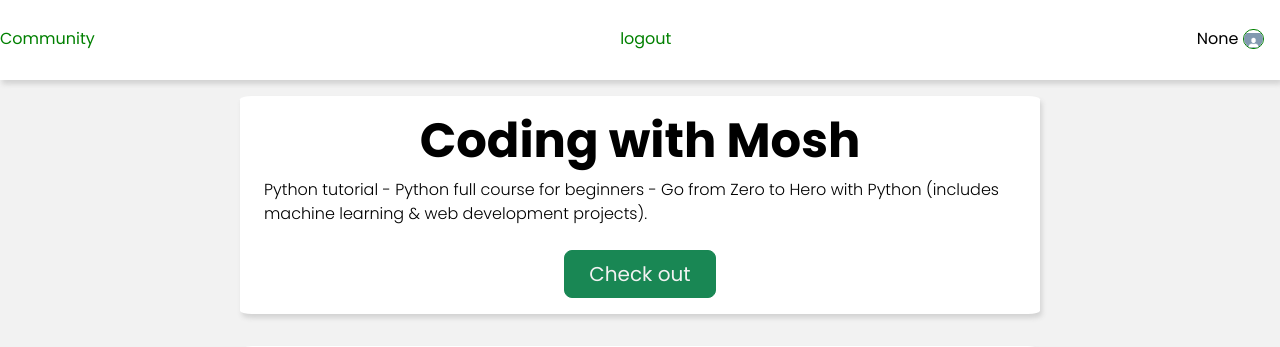
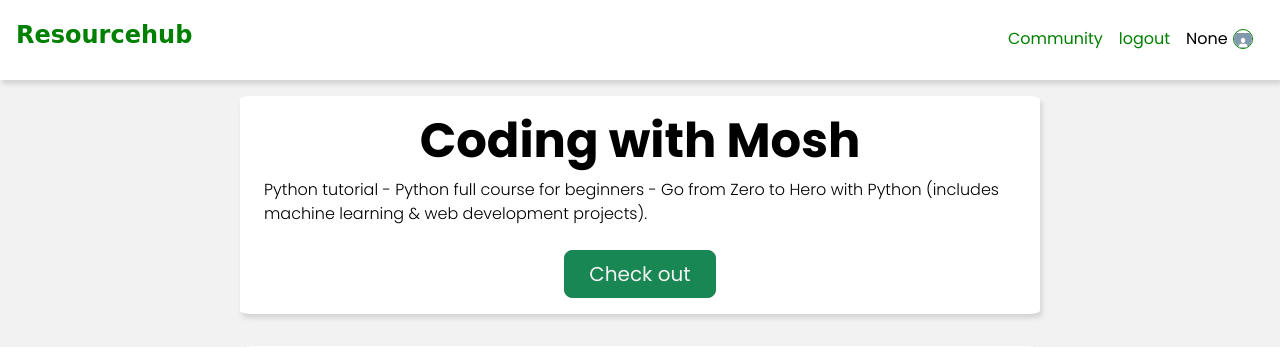
Before and after one commit to jkarenzi/resource_hub, a Flask app: page /python.html in a window 1280 px wide. Shown: the top 347 px of the page. Run offline with Flask 3, Linux system fonts and the light colour scheme.

Commit message:
small changes

```diff
--- a/templates/python.html
+++ b/templates/python.html
@@ -20,6 +20,8 @@
   </head>
   <body>
     <header>
+        <h3><a href="./form.html">Resourcehub</a></h3>
+        <nav>
             <a href="./read_stats.html">Community</a>
             <a href="/logout">logout</a>
             <div class="user">
@@ -27,6 +29,7 @@
                 <div class="pic">
                 <img src="../static/images/person.png" />
             </div>
+        </nav>
     </header>
     <div class="big-container">
       <div class="px-4 py-3 my-3 text-start container-1">
```
Lines whose indentation alone changed are shown as unchanged.
